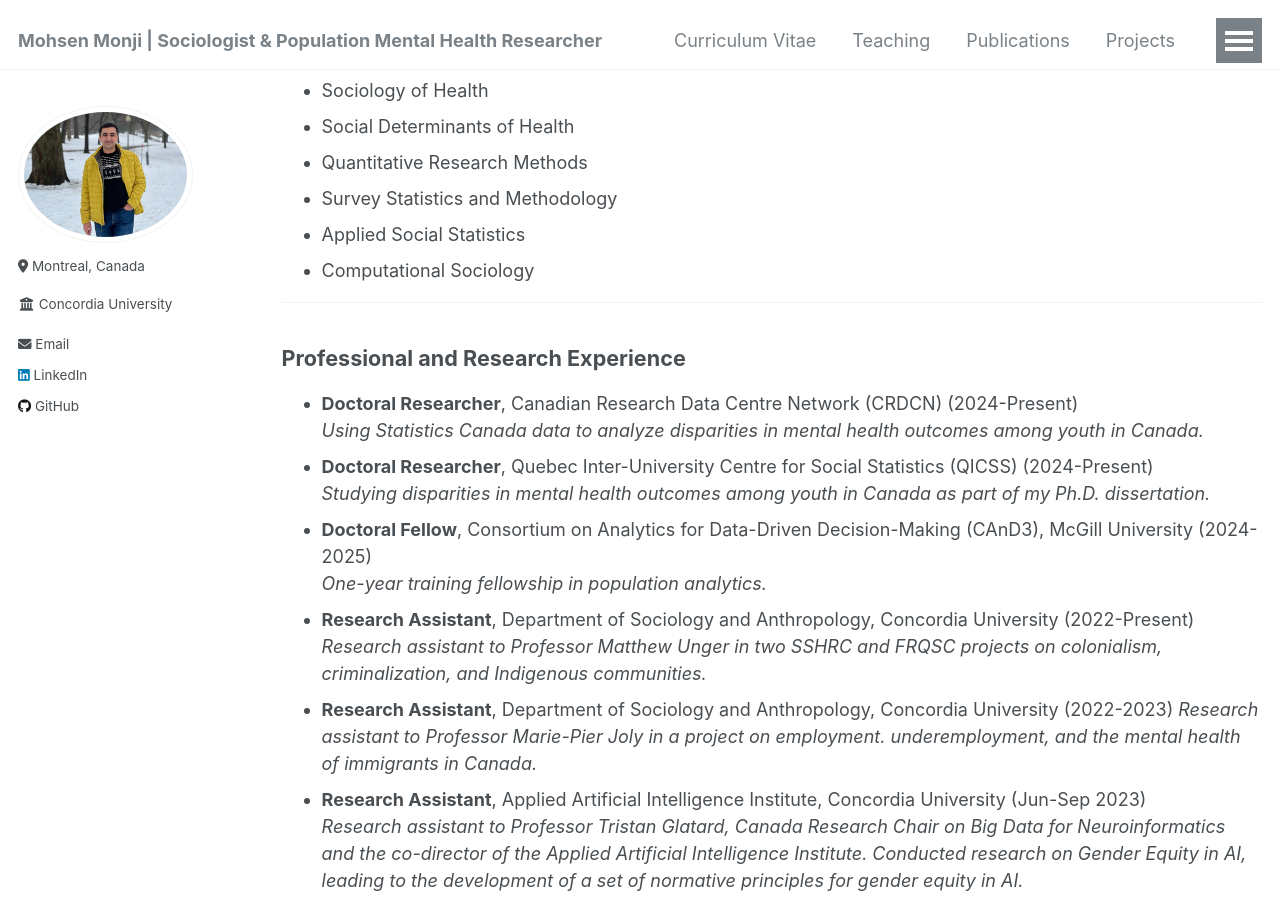
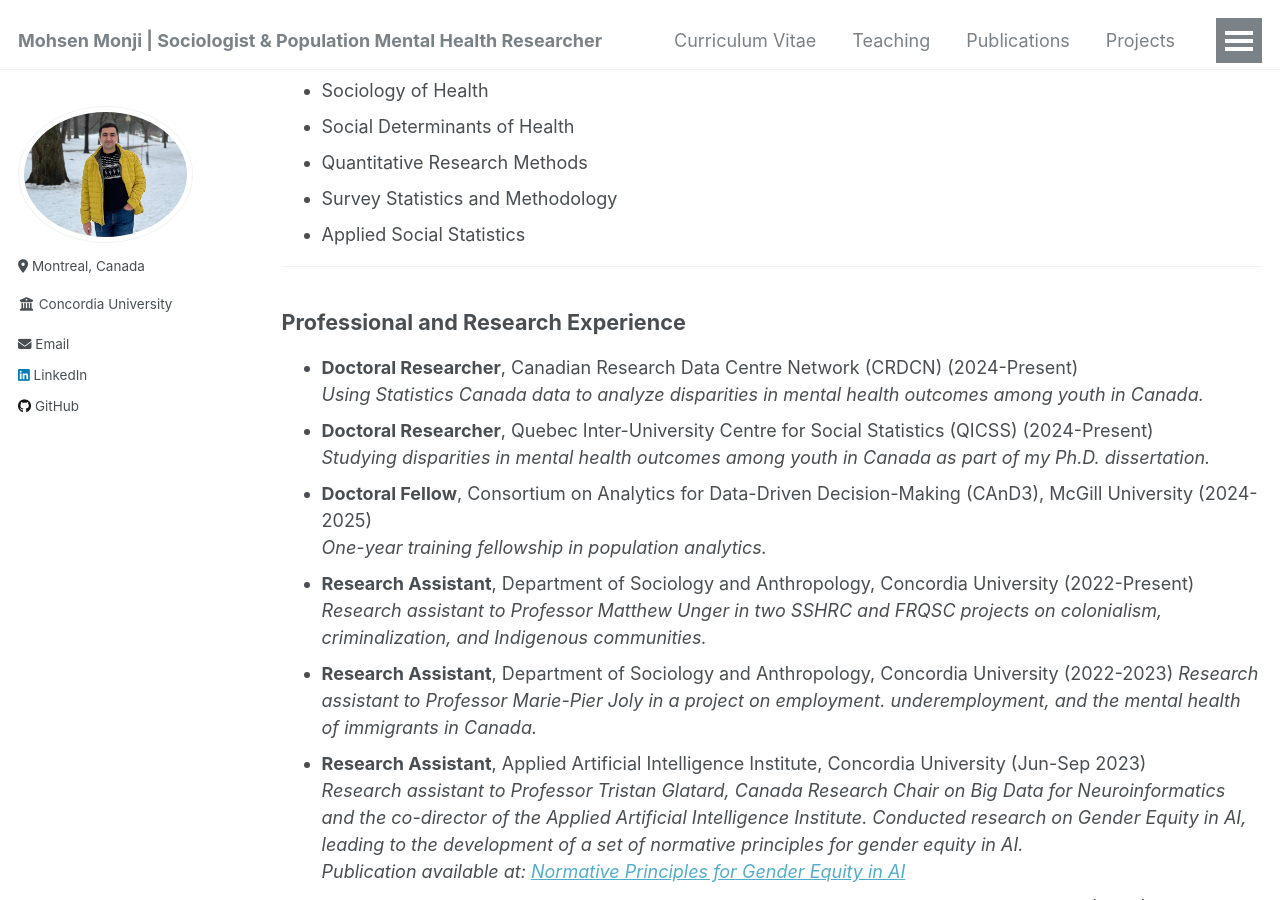
Before and after one commit to Mohsnmonji/mohsnmonji.github.io, a Jekyll site: the page built from _pages/Curriculum Vitae.md, in a window 1280 px wide and 900 px high, scrolled down 468 px. Built offline with Jekyll 4.4.1, drawn with Linux system fonts in a browser that asks for light colours.

Commit message:
Update Curriculum Vitae.md

```diff
--- a/_pages/Curriculum Vitae.md
+++ b/_pages/Curriculum Vitae.md
@@ -29,7 +29,6 @@ redirect_from:
 - Quantitative Research Methods
 - Survey Statistics and Methodology
 - Applied Social Statistics
-- Computational Sociology
 
 ---
 
```
